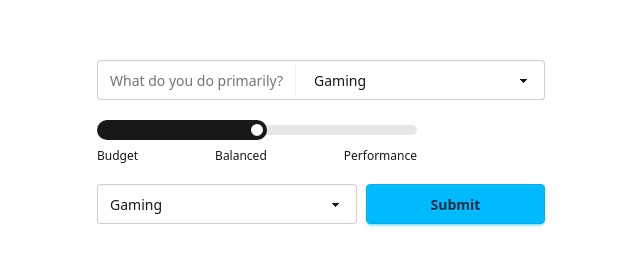
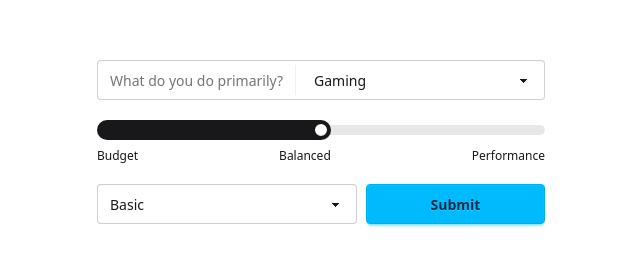
Before and after one commit to pcrs-co/frontend, a React (Vite) app: page / in a window 1280 px wide. Shown: the part 228-502 px from the top of the page, without its empty margins (319-959 px from the left). Built offline with nearby package versions, Linux system fonts and the light colour scheme; no server answers.

Commit message:
fix: solve budget slider full length issue

```diff
--- a/src/components/core/InputForm.jsx
+++ b/src/components/core/InputForm.jsx
@@ -12,11 +12,11 @@ export default function InputForm() {
             <option>Office Work</option>
             <option>Creatives / Design</option>
             <option>Software Development</option>
-            <option>Student</option>
+            <option>Studying</option>
             <option>Casual Use</option>
           </select>
         </label>
-        <div className="flex flex-col w-full max-w-xs">
+        <div className="flex flex-col w-full">
           <input
             type="range"
             min={0}
@@ -31,10 +31,12 @@ export default function InputForm() {
         </div>
         <div className="flex flex-row items-center justify-between">
           <select className="select w-[58%]">
-            <option>Gaming</option>
-            <option>Office</option>
-            <option>Creatives</option>
-            <option>Development</option>
+            <option value="" disabled>
+              -- Level --
+            </option>
+            <option>Basic</option>
+            <option>Intermediate</option>
+            <option>Advanced</option>
           </select>
 
           <button className="btn btn-info w-[40%]">Submit</button>
```
